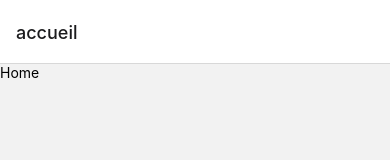
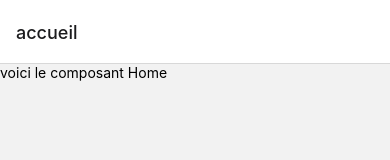
Before and after one commit to webdevproformation/react-native-d-2023, a React Native app in the folder jour6-navigation/: screen /accueil in a window 390 px wide. Shown: the top 160 px of the page. Built offline with nearby package versions, Linux system fonts and the light colour scheme.

Commit message:
le router

```diff
--- a/jour6-navigation/screens/Home.jsx
+++ b/jour6-navigation/screens/Home.jsx
@@ -4,7 +4,7 @@ import React from 'react'
 export default function Home() {
   return (
     <View>
-      <Text>Home</Text>
+      <Text>voici le composant Home</Text>
     </View>
   )
 }
```
